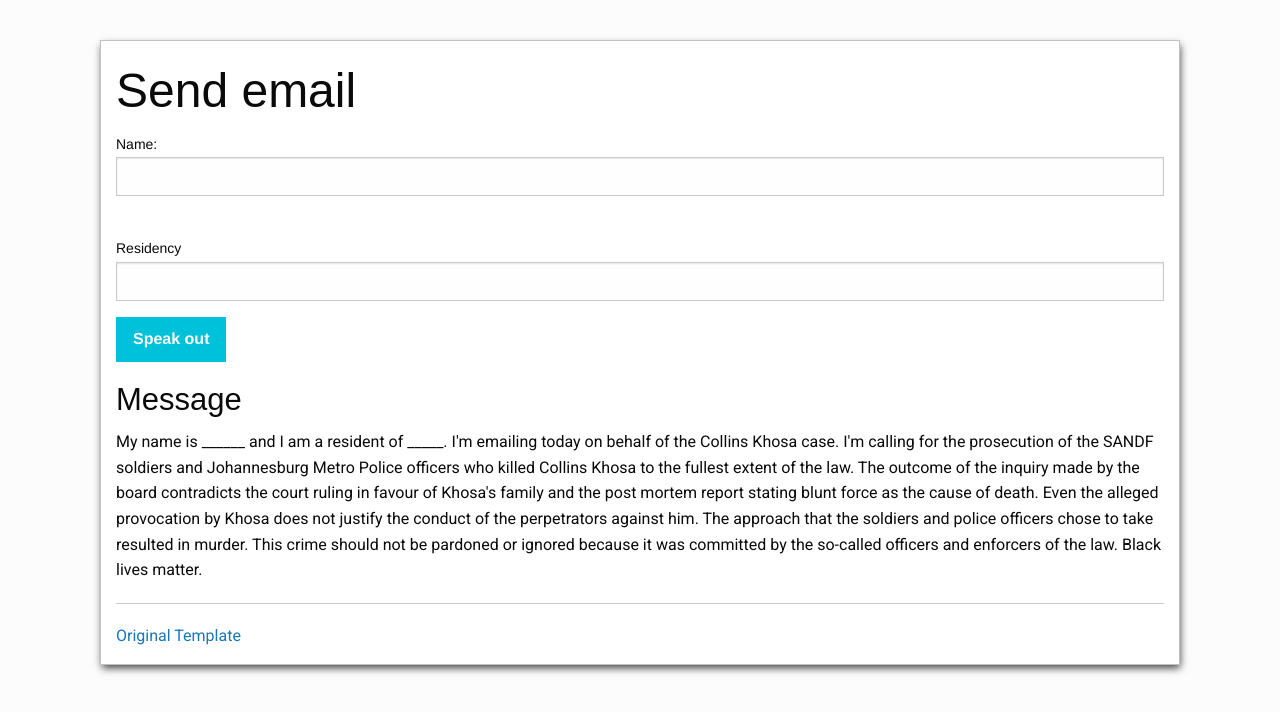
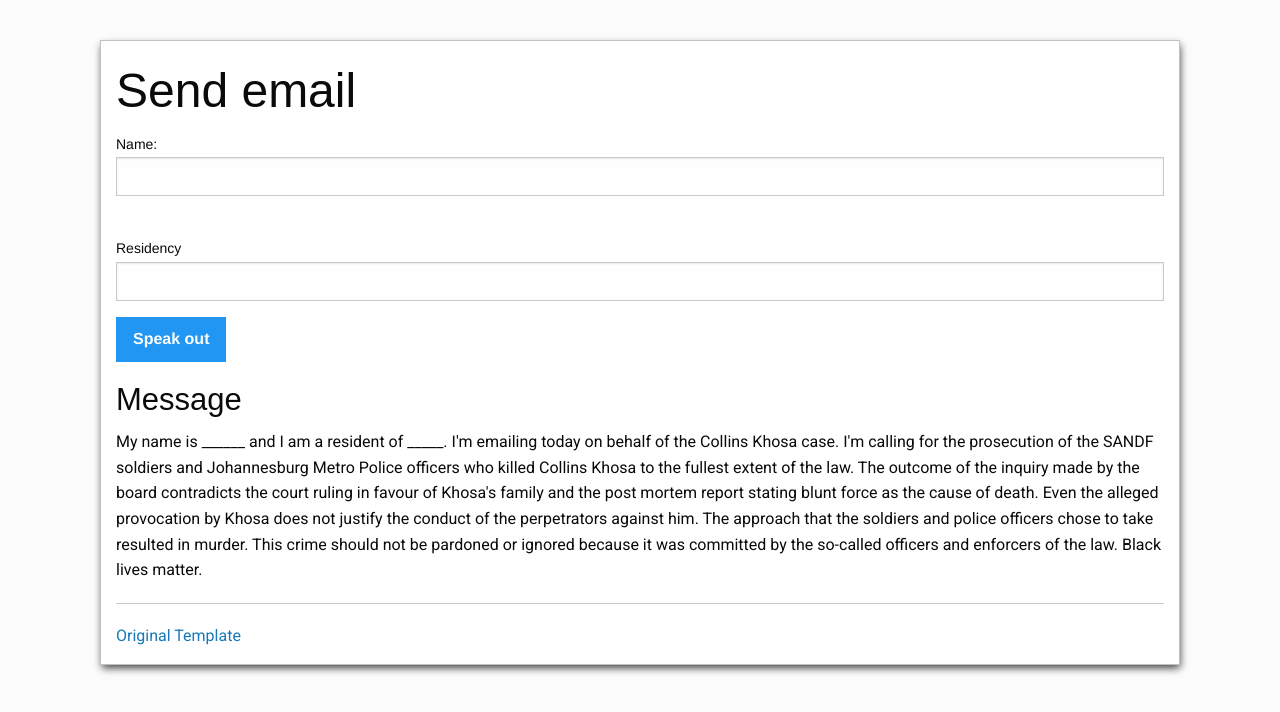
Before and after one commit to collinskhosa/ckhosa, a plain HTML site: page mail.html in a window 1280 px wide. Drawn offline with nearby package versions, Linux system fonts and the light colour scheme.

Commit message:
Update mail.html

```diff
--- a/mail.html
+++ b/mail.html
@@ -26,15 +26,15 @@
         }
         .button {
             color: white;
-            background-color: #00c1da;
+            background-color: #2196f3;
             font-size: 16px;
             font-weight: bold;
         }
         .button:hover {
-            background-color: #00c1dad7;
+            background-color: #2195f3e3;
         }
         .button:active {
-            background-color: #00c1dad7;
+            background-color: #2195f3e3;
         }
     </style>
 
```
